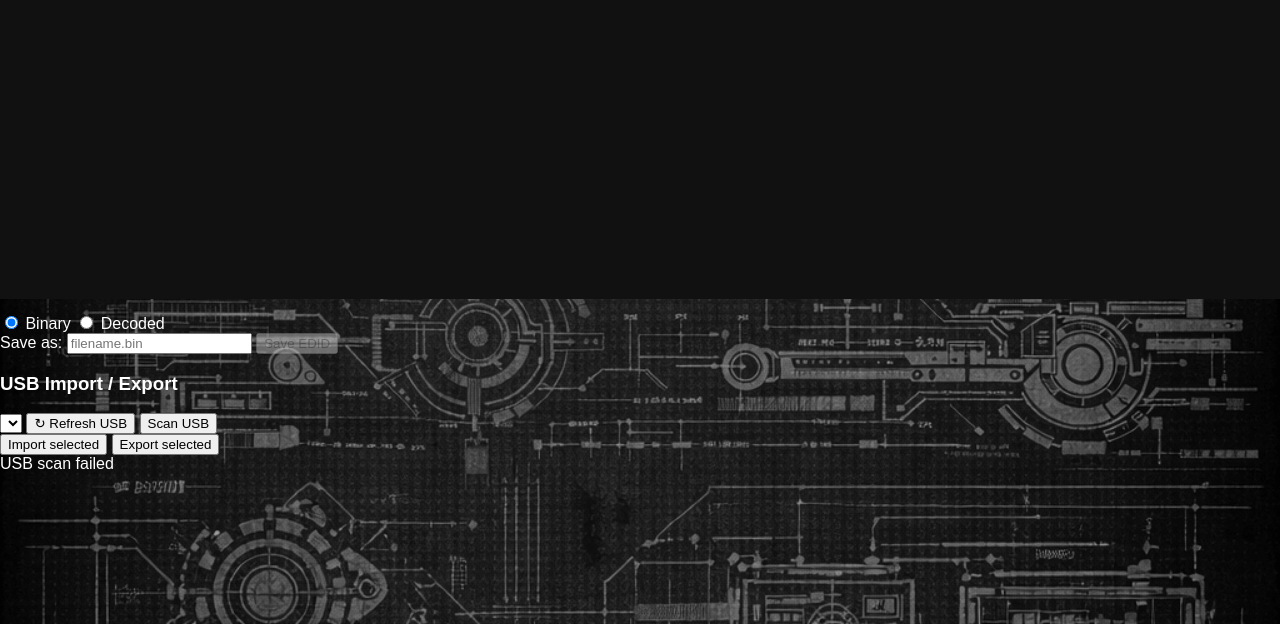
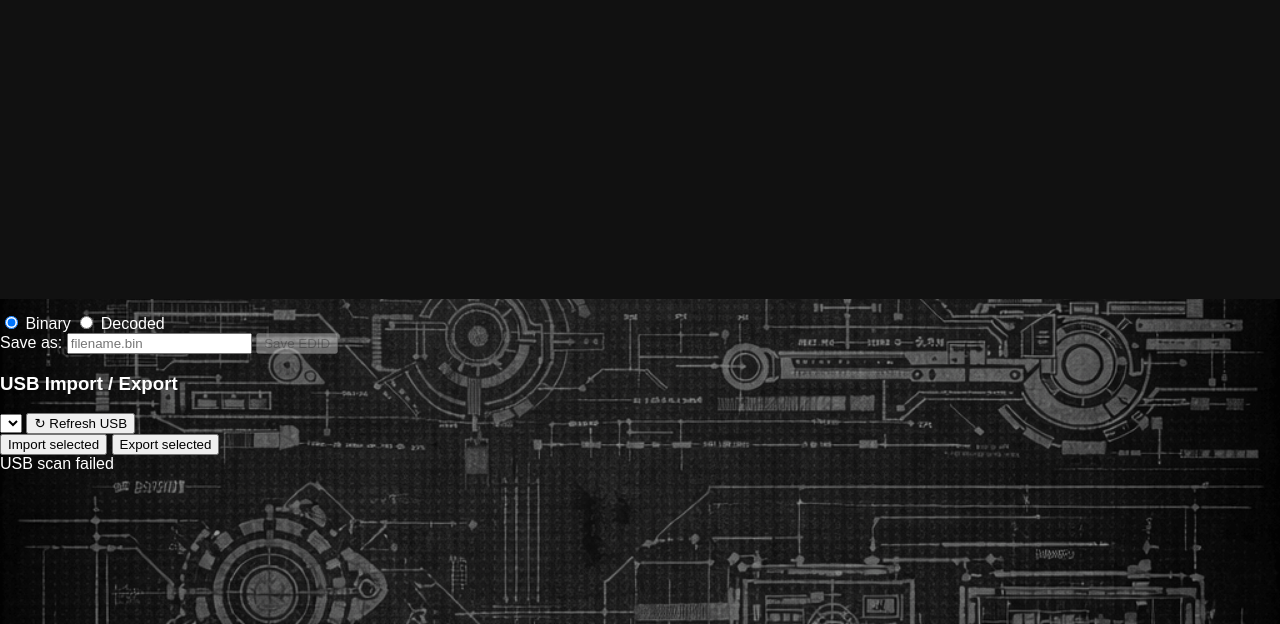
Before and after one commit to padge81/AmuseTechTools, a Flask app: page /edid in a window 1280 px wide. Shown: the part 176-800 px from the top of the page. Run offline with Flask 3, Linux system fonts and the light colour scheme; data that the repository does not hold is empty.

Commit message:
Update edid_tools.html

```diff
--- a/frontend/templates/edid_tools.html
+++ b/frontend/templates/edid_tools.html
@@ -98,7 +98,6 @@
 		<div class="usb-controls">
 			<select id="usbDrive"></select>
 			<button onclick="loadUsbDrives()">↻ Refresh USB</button>
-			<button onclick="scanUsb()">Scan USB</button>
 		</div>
 
 		<div id="usbFiles" class="usb-files"></div>
```
